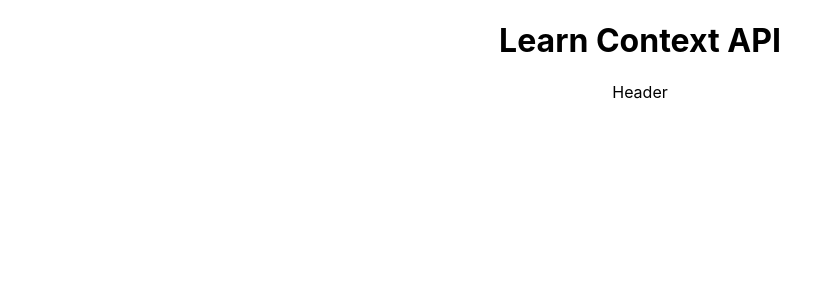
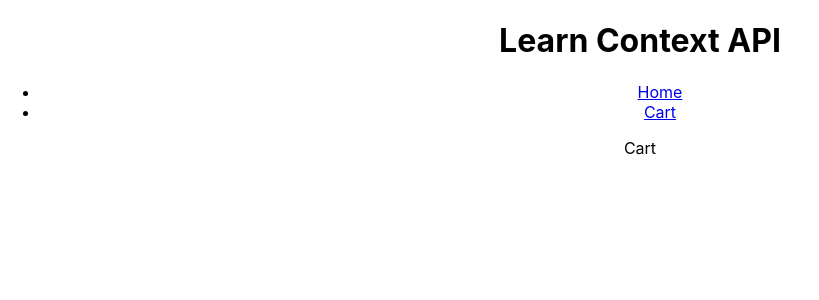
Before and after one commit to Rohitb1107/React-Practices, a React (Vite) app in the folder learn-context-2/: page /cart in a window 1280 px wide. Shown: the top 300 px of the page, without its empty margins (0-819 px from the left). Built offline with nearby package versions, Linux system fonts and the light colour scheme.

Commit message:
routes added

```diff
--- a/learn-context-2/package.json
+++ b/learn-context-2/package.json
@@ -8,6 +8,7 @@
     "preview": "vite preview"
   },
   "dependencies": {
+    "faker": "^6.6.6",
     "react": "^18.0.0",
     "react-dom": "^18.0.0",
     "react-router": "^6.3.0",
--- a/learn-context-2/src/App.jsx
+++ b/learn-context-2/src/App.jsx
@@ -1,12 +1,18 @@
 import { useState } from "react";
 import "./App.css";
 import Header from "./components/Header";
+import { Routes, Route } from "react-router-dom";
+import Home from "./components/Home";
+import Cart from "./components/Cart";
 
 function App() {
   return (
     <div className="App">
-      <h1>Learn Context API</h1>
       <Header />
+      <Routes>
+        <Route path="/" element={<Home />}></Route>
+        <Route path="/cart" element={<Cart />}></Route>
+      </Routes>
     </div>
   );
 }
--- a/learn-context-2/src/components/Cart.jsx
+++ b/learn-context-2/src/components/Cart.jsx
@@ -0,0 +1,9 @@
+import React from 'react'
+
+const Cart = () => {
+  return (
+    <div>Cart</div>
+  )
+}
+
+export default Cart
--- a/learn-context-2/src/components/Header.jsx
+++ b/learn-context-2/src/components/Header.jsx
@@ -1,9 +1,16 @@
-import React from 'react'
+import React from "react";
+import { Link } from "react-router-dom";
 
 const Header = () => {
   return (
-    <div>Header</div>
-  )
-}
+    <div>
+      <h1>Learn Context API</h1>
+      <ul>
+        <li><Link to="/">Home</Link></li>
+        <li><Link to="/cart">Cart</Link> </li>
+      </ul>
+    </div>
+  );
+};
 
-export default Header
+export default Header;
--- a/learn-context-2/src/components/Home.jsx
+++ b/learn-context-2/src/components/Home.jsx
@@ -0,0 +1,9 @@
+import React from 'react'
+
+const Home = () => {
+  return (
+    <div>Home</div>
+  )
+}
+
+export default Home
```
Also changed, not shown: 1 other file (tests, documents, lock files or other folders).
